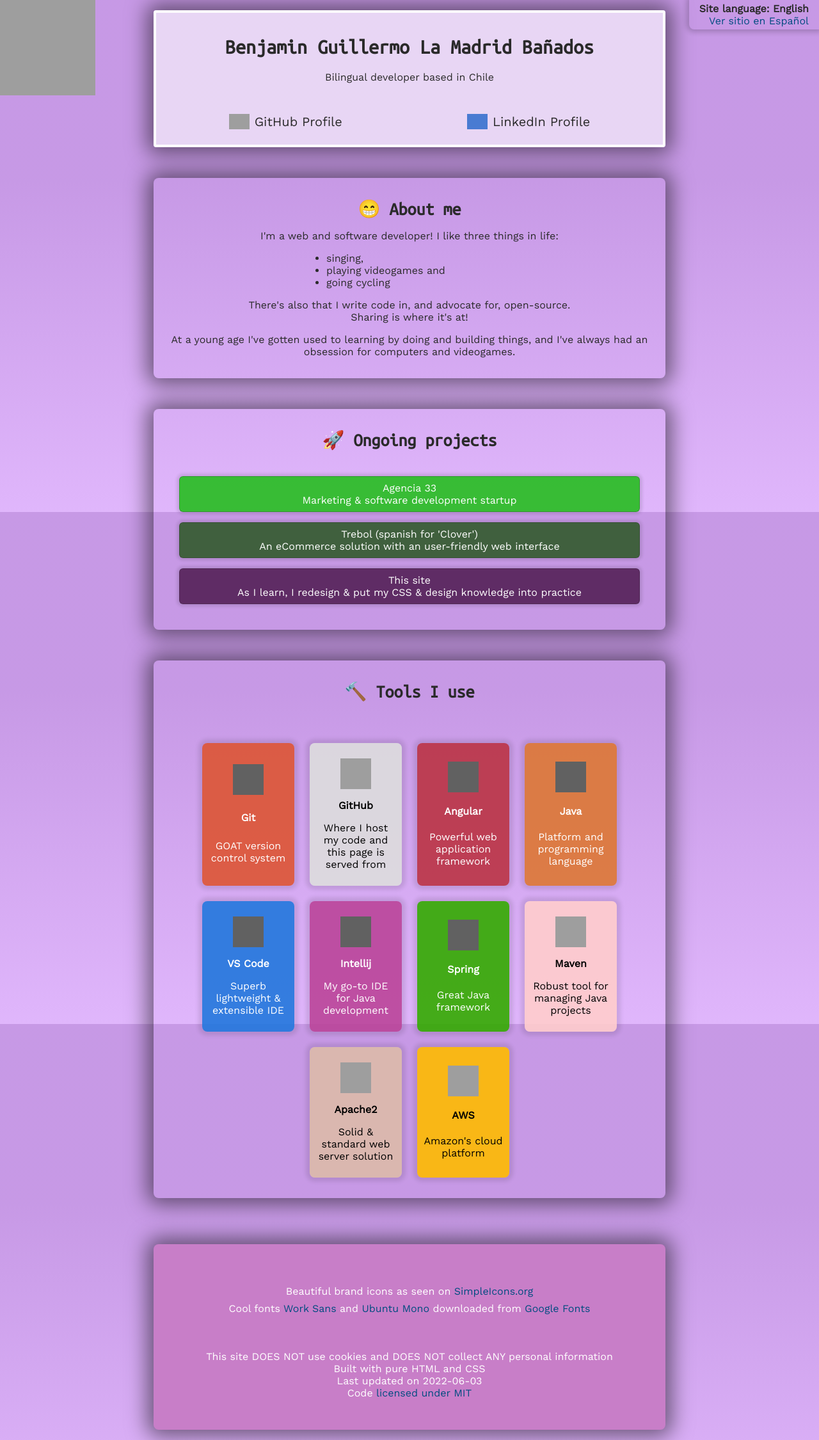
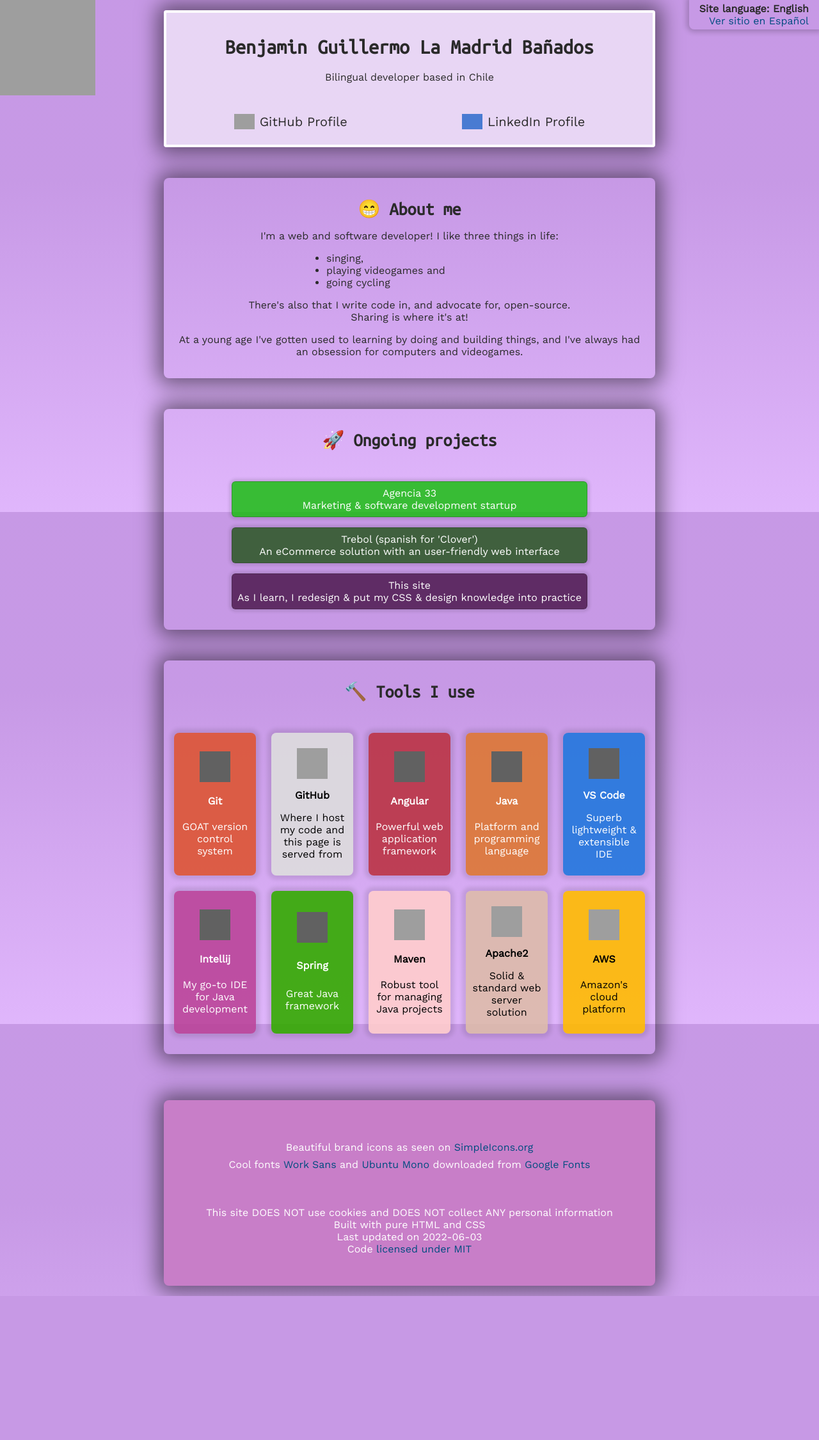
Before and after one commit to bglamadrid/bglamadrid.github.io, a web app: file index.html in a window 1280 px wide. Shown: the whole page at 64% size. After the commit the page ends 2025 px from the top, so only its background shows below. Run offline with its HTML, style and script files only (its server is not run), Linux system fonts and the light colour scheme; grey boxes are pictures that could not be loaded.

Commit message:
refactor: card styles

```diff
--- a/index.es.html
+++ b/index.es.html
@@ -13,6 +13,7 @@
   <link rel="stylesheet" href="styles/elements/header.css">
   <link rel="stylesheet" href="styles/elements/text.css">
 
+  <link rel="stylesheet" href="styles/classes/card.css">
   <link rel="stylesheet" href="styles/classes/card-grid.css">
   <link rel="stylesheet" href="styles/classes/credits-list.css">
   <link rel="stylesheet" href="styles/classes/forkme.css">
--- a/index.html
+++ b/index.html
@@ -13,6 +13,7 @@
   <link rel="stylesheet" href="styles/elements/header.css">
   <link rel="stylesheet" href="styles/elements/text.css">
 
+  <link rel="stylesheet" href="styles/classes/card.css">
   <link rel="stylesheet" href="styles/classes/card-grid.css">
   <link rel="stylesheet" href="styles/classes/credits-list.css">
   <link rel="stylesheet" href="styles/classes/forkme.css">
--- a/styles/classes/card-grid.css
+++ b/styles/classes/card-grid.css
@@ -1,17 +1,7 @@
 .card-grid {
   padding: 1rem;
-  display: flex;
-  flex-flow: row wrap;
+  display: grid;
+  grid-template-columns: auto;
   justify-content: center;
+  justify-items: stretch;
 }
-
-.card-grid .card {
-  margin: 8px;
-  border-radius: 6px;
-  box-shadow: 0 0 4px 4px rgba(0, 0, 0, 0.1);
-  padding: 8px;
-  display: flex;
-  flex-flow: column nowrap;
-  align-items: center;
-  text-align: center;
-}
--- /dev/null
+++ b/styles/classes/card.css
@@ -0,0 +1,10 @@
+.card {
+  display: flex;
+  flex-flow: column nowrap;
+  align-items: center;
+  text-align: center;
+}
+
+.card > * {
+  color: inherit;
+}
--- a/styles/document.css
+++ b/styles/document.css
@@ -77,10 +77,3 @@
     gap: 3rem;
   }
 }
-
-@media(min-width: 1008px) {
-  main > * {
-    margin-left: 0;
-    margin-right: 0;
-  }
-}
--- a/styles/sections/projects.css
+++ b/styles/sections/projects.css
@@ -1,22 +1,22 @@
-#projects > .container > .card-grid {
-  align-items: stretch;
+#projects .card-grid {
+  grid-template-columns: auto;
   padding: 0;
-  margin: 1rem;
+  margin-top: 2rem;
+  gap: 1rem;
+  width: 100%;
 }
 
 #projects .card-grid > .card {
+  border-radius: 6px;
   border-width: 1px;
   border-style: solid;
   border-color: rgba(32, 32, 32, 0.25);
-  width: 100%;
-}
-
-#projects .card-grid > .card > * {
-  color: inherit;
+  box-shadow: 0 0 4px 4px rgba(0, 0, 0, 0.1);
+  padding: 8px;
 }
 
 @media(max-width: 640px) {
-  #projects .card {
+  #projects .card-grid > .card {
     padding: 2rem 1rem;
   }
 }
--- a/styles/sections/tech.css
+++ b/styles/sections/tech.css
@@ -3,36 +3,41 @@
 }
 
 #tech .card-grid {
+  grid-template-columns: repeat(2, 1fr);
   padding: 0;
-  margin: 3rem 0 1rem;
+  margin-top: 2rem;
   gap: 1.5rem;
+  width: 100%;
 }
 
-#tech .card {
+#tech .card-grid > .card {
+  border-radius: 8px;
+  box-shadow: 0 0 6px 6px rgba(0, 0, 0, 0.1);
+  padding: 8px;
   margin: 0;
-  border-radius: 8px;
-  width: 6rem;
   justify-content: space-evenly;
-  box-shadow: 0 0 6px 6px rgba(0, 0, 0, 0.1);
 }
 
-#tech .card > * {
-  color: inherit;
-}
-
-#tech .card > :last-child {
+#tech .card-grid > .card > :last-child {
   margin-top: 1rem;
   margin-bottom: 1rem;
 }
 
-#tech .card > .icon {
+#tech .card-grid > .card > .icon {
   width: var(--tech-icon-size);
   height: var(--tech-icon-size);
   margin: 1rem 0;
 }
 
 @media(min-width: 641px) {
-  #tech .card {
-    width: 8rem;
+  #tech .card-grid {
+    grid-template-columns: repeat(2, 1fr);
   }
 }
+
+
+@media(min-width: 1008px) {
+  #tech .card-grid {
+    grid-template-columns: repeat(5, 1fr);
+  }
+}
```
